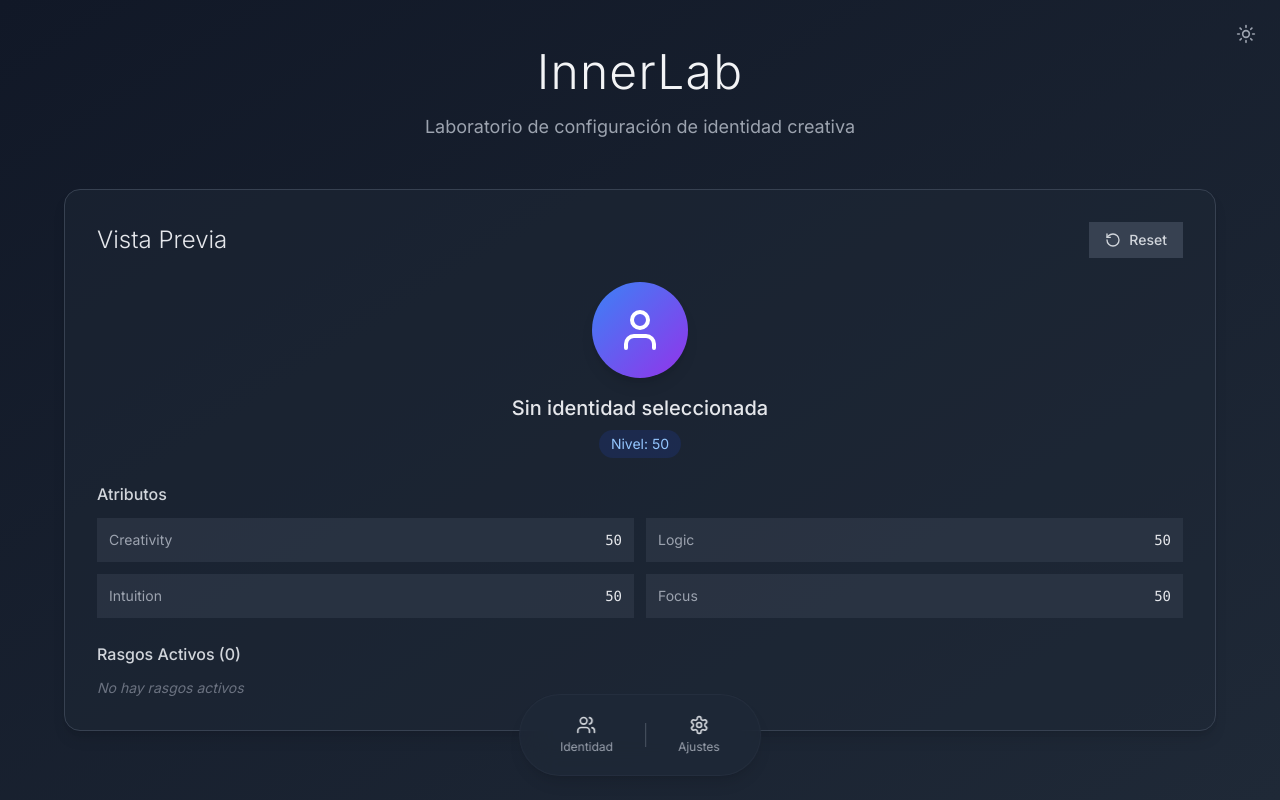
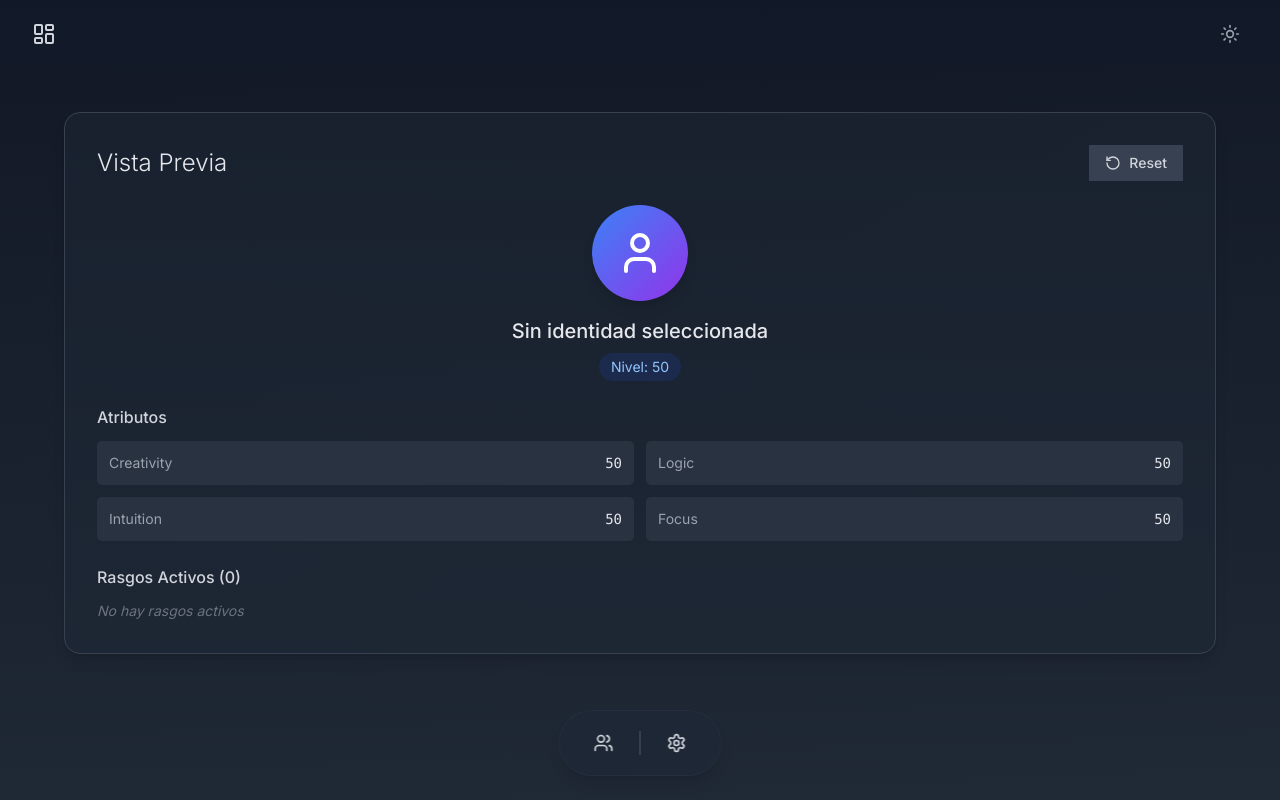
Before and after one commit to GRAMAPHENIA/Innerlab, a Next.js app: page / in a window 1280 px wide. Built offline with nearby package versions, Linux system fonts and the light colour scheme.

Commit message:
feat: mejorar diseño de la interfaz y agregar nuevos íconos en la barra de navegación

```diff
--- a/app/page.tsx
+++ b/app/page.tsx
@@ -2,7 +2,7 @@
 import { useState } from 'react';
 import { InnerLab } from "@/components/innerlab"
 import { ThemeToggle } from "@/components/ui/theme-toggle"
-import { Settings, Users } from "lucide-react"
+import { Settings, Users, LayoutDashboard } from "lucide-react"
 
 // Componente de Modal
 const ConfigModal = ({ isOpen, onClose, children }: { isOpen: boolean; onClose: () => void; children: React.ReactNode }) => {
@@ -36,39 +36,62 @@ export default function HomePage() {
   const [isIdentityOpen, setIsIdentityOpen] = useState(false);
 
   return (
-    <>
-      {/* Botón de tema en la esquina superior derecha */}
-      <div className="fixed top-4 right-4 z-40">
+    <div className="h-screen bg-gradient-to-b from-gray-50 to-white dark:from-gray-900 dark:to-gray-800 overflow-hidden">
+      {/* Barra superior */}
+      <div className="fixed top-0 left-0 right-0 z-30 flex items-center justify-between px-8 py-4">
+        <div className="relative group">
+          <div className="flex items-center gap-2 cursor-default">
+            <LayoutDashboard className="w-6 h-6 text-gray-700 dark:text-gray-300" />
+          </div>
+          <div className="absolute left-0 top-full mt-2 px-3 py-2 text-sm font-medium text-white bg-gray-900 rounded-md opacity-0 group-hover:opacity-100 transition-opacity whitespace-nowrap pointer-events-none">
+            Laboratorio de configuración de identidad creativa
+            <div className="absolute -top-1 left-3 w-3 h-3 transform rotate-45 bg-gray-900"></div>
+          </div>
+        </div>
+
+        <div className="z-40">
           <ThemeToggle />
+        </div>
       </div>
 
       {/* Barra de navegación flotante en la parte inferior */}
       <nav className="fixed bottom-6 left-1/2 transform -translate-x-1/2 z-40">
         <div className="flex items-center gap-4 bg-white/80 dark:bg-gray-800/80 backdrop-blur-lg rounded-full px-6 py-3 shadow-lg border border-gray-200/30 dark:border-gray-700/30">
+          <div className="relative group">
             <button
               onClick={() => setIsIdentityOpen(true)}
-            className="flex flex-col items-center justify-center gap-1 px-4 py-2 rounded-full hover:bg-gray-200/50 dark:hover:bg-gray-700/50 transition-colors"
+              className="flex items-center justify-center w-10 h-10 rounded-full hover:bg-gray-200/50 dark:hover:bg-gray-700/50 transition-colors"
               aria-label="Identidad creativa"
             >
               <Users className="w-5 h-5 text-gray-700 dark:text-gray-300" />
-            <span className="text-xs text-gray-600 dark:text-gray-400">Identidad</span>
             </button>
+            <span className="absolute bottom-full left-1/2 transform -translate-x-1/2 mb-2 px-2 py-1 text-xs font-medium text-white bg-gray-900 rounded-md opacity-0 group-hover:opacity-100 transition-opacity whitespace-nowrap">
+              Identidad
+              <span className="absolute top-full left-1/2 -translate-x-1/2 w-2 h-2 bg-gray-900 rotate-45 -mt-1"></span>
+            </span>
+          </div>
 
           <div className="h-6 w-px bg-gray-300 dark:bg-gray-600"></div>
 
+          <div className="relative group">
             <button
               onClick={() => setIsConfigOpen(true)}
-            className="flex flex-col items-center justify-center gap-1 px-4 py-2 rounded-full hover:bg-gray-200/50 dark:hover:bg-gray-700/50 transition-colors"
+              className="flex items-center justify-center w-10 h-10 rounded-full hover:bg-gray-200/50 dark:hover:bg-gray-700/50 transition-colors"
               aria-label="Configuración"
             >
               <Settings className="w-5 h-5 text-gray-700 dark:text-gray-300" />
-            <span className="text-xs text-gray-600 dark:text-gray-400">Ajustes</span>
             </button>
+            <span className="absolute bottom-full left-1/2 transform -translate-x-1/2 mb-2 px-2 py-1 text-xs font-medium text-white bg-gray-900 rounded-md opacity-0 group-hover:opacity-100 transition-opacity whitespace-nowrap">
+              Ajustes
+              <span className="absolute top-full left-1/2 -translate-x-1/2 w-2 h-2 bg-gray-900 rotate-45 -mt-1"></span>
+            </span>
+          </div>
         </div>
       </nav>
 
+      <div className="flex flex-col">
+        <div className="flex-1 overflow-y-auto pt-16 pb-24">
         <InnerLab>
-
           {/* Configuración en modal */}
           <ConfigModal isOpen={isConfigOpen} onClose={() => setIsConfigOpen(false)}>
             <div className="grid grid-cols-1 md:grid-cols-2 gap-8">
@@ -116,6 +139,8 @@ export default function HomePage() {
           {/* Vista previa */}
           <InnerLab.Preview />
         </InnerLab>
-    </>
+        </div>
+      </div>
+    </div>
   )
 }
--- a/components/innerlab/innerlab.tsx
+++ b/components/innerlab/innerlab.tsx
@@ -15,15 +15,15 @@ export function InnerLab({ children, className }: InnerLabProps) {
       <div
         className={clsx(
           "min-h-screen w-full",
-          "bg-gradient-to-br from-gray-50 to-gray-100",
-          "dark:from-gray-900 dark:to-gray-800",
+          "bg-gradient-to-br from-zinc-50 to-zinc-100",
+          "dark:from-zinc-900/10 dark:to-zinc-800/10",
           "transition-colors duration-300",
           className,
         )}
       >
         <div className="container mx-auto px-6 py-12">
-          <header className="text-center mb-12">
-            <h1
+          <header className="text-center">
+            {/* <h1
               className={clsx(
                 "text-4xl md:text-5xl font-light mb-4",
                 "text-gray-800 dark:text-gray-100",
@@ -34,7 +34,7 @@ export function InnerLab({ children, className }: InnerLabProps) {
             </h1>
             <p className={clsx("text-lg text-gray-600 dark:text-gray-400", "max-w-2xl mx-auto leading-relaxed")}>
               Laboratorio de configuración de identidad creativa
-            </p>
+            </p> */}
           </header>
 
           <div className="max-w-6xl mx-auto">{children}</div>
--- a/components/innerlab/preview.tsx
+++ b/components/innerlab/preview.tsx
@@ -34,7 +34,7 @@ export function Preview() {
             "bg-gray-100 dark:bg-gray-700",
             "text-gray-700 dark:text-gray-300",
             "hover:bg-gray-200 dark:hover:bg-gray-600",
-            "transition-colors duration-200",
+            "transition-colors duration-200 rounded-[5px]",
           )}
         >
           <RotateCcw className="w-4 h-4" />
@@ -78,7 +78,7 @@ export function Preview() {
             {Object.entries(attributes).map(([name, value]) => (
               <div
                 key={name}
-                className={clsx("flex justify-between items-center p-3 rounded-lg", "bg-gray-50 dark:bg-gray-700/50")}
+                className={clsx("flex justify-between items-center p-3 rounded-[5px]", "bg-gray-50 dark:bg-gray-700/50")}
               >
                 <span className={clsx("text-sm capitalize", "text-gray-600 dark:text-gray-400")}>{name}</span>
                 <span className={clsx("font-mono text-sm", "text-gray-800 dark:text-gray-200")}>{value}</span>
```
Lines whose indentation alone changed are shown as unchanged.
